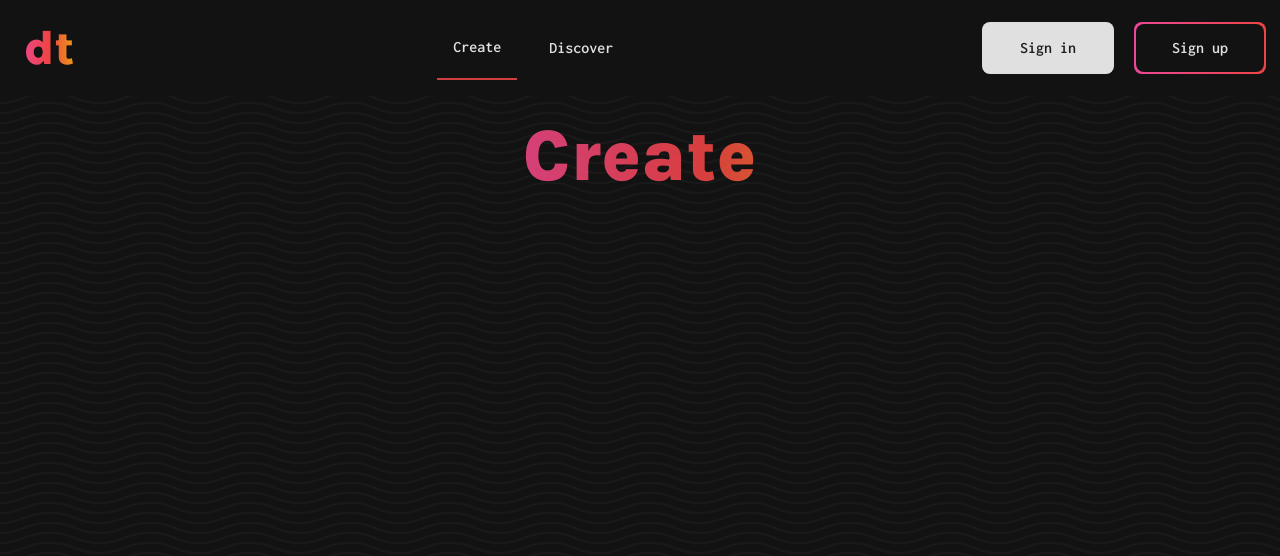
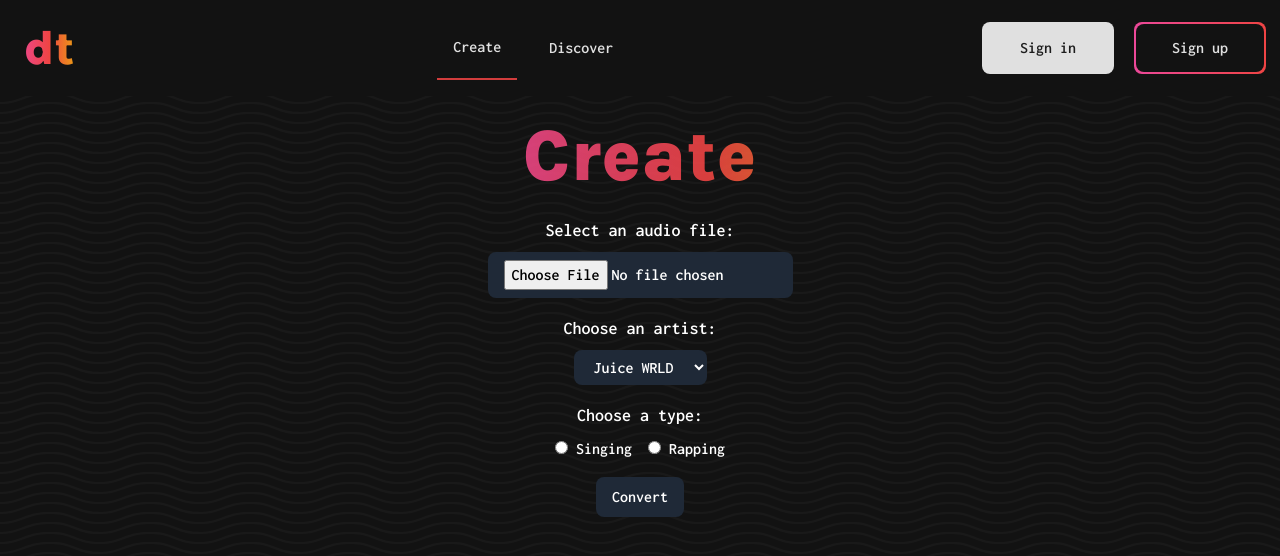
Before and after one commit to s-darr/deeptune, a Next.js app: page /create in a window 1280 px wide. Shown: the top 556 px of the page. Built offline with nearby package versions, Linux system fonts and the light colour scheme; no server answers.

Commit message:
feat: implement API call to convert audio files

```diff
--- a/prettier.config.js
+++ b/prettier.config.js
@@ -3,4 +3,5 @@ module.exports = {
     tabWidth: 4,
     semi: false,
     singleQuote: true,
+    quoteProps: 'preserve',
 }
--- a/src/components/CheckoutForm.js
+++ b/src/components/CheckoutForm.js
@@ -4,7 +4,9 @@ const CheckoutForm = () => {
     const { userId } = useAuth()
     const handleSubmit = async (e) => {
         e.preventDefault()
-        const stripe = await loadStripe(process.env.STRIPE_PUBLISHABLE_KEY)
+        const stripe = await loadStripe(
+            process.env.NEXT_PUBLIC_STRIPE_PUBLISHABLE_KEY
+        )
         const { error } = await stripe.redirectToCheckout({
             // webhook can access session created
             lineItems: [
--- /dev/null
+++ b/src/components/Spinner.js
@@ -0,0 +1,26 @@
+const Spinner = () => {
+    return (
+        <svg
+            className="animate-spin h-5 w-5 text-white"
+            xmlns="http://www.w3.org/2000/svg"
+            fill="none"
+            viewBox="0 0 24 24"
+        >
+            <circle
+                className="opacity-25"
+                cx="12"
+                cy="12"
+                r="10"
+                stroke="currentColor"
+                strokeWidth="4"
+            ></circle>
+            <path
+                className="opacity-75"
+                fill="currentColor"
+                d="M4 12a8 8 0 018-8V0C5.373 0 0 5.373 0 12h4zm2 5.291A7.962 7.962 0 014 12H0c0 1.962.804 3.87 2 5.291l2-2.875z"
+            ></path>
+        </svg>
+    )
+}
+
+export default Spinner
--- a/src/pages/api/webhook.js
+++ b/src/pages/api/webhook.js
@@ -1,4 +1,5 @@
 // see https://github.com/vercel/next.js/blob/canary/examples/with-stripe-typescript/pages/api/webhooks/index.ts
+// must create local webhook event to test : https://stripe.com/docs/webhooks/test?locale=en-GB
 import Stripe from 'stripe'
 import { PrismaClient } from '@prisma/client'
 const handler = async (req, res) => {
--- a/src/pages/create.js
+++ b/src/pages/create.js
@@ -1,5 +1,36 @@
 import Navbar from '../components/Navbar'
+import { useAuth } from '@clerk/clerk-react'
+import { convertAudio } from '@component/utils/convertAudio'
+import { useState } from 'react'
+import Spinner from '../components/Spinner'
+import { downloadBlob } from '@component/utils/downloadBlob'
 export default function Create() {
+    const [loading, setLoading] = useState(false)
+    const { userId } = useAuth()
+    const handleSubmit = async (event) => {
+        event.preventDefault()
+        // need to perform some validation here, eg check if file is wav file, if user not signed in, etc
+        // set loading to true after validation
+        setLoading(true)
+        const inputFormData = new FormData(event.target)
+        const { artist, type } = Object.fromEntries(inputFormData.entries())
+        const file = inputFormData.get('input-file')
+        const f0Method = type === 'singing' ? 'parselmouth' : 'dio' // api works better with parselmouth for singing
+        const requestJsonData = {
+            'model-name': artist,
+            'userId': userId,
+            'speaker': 'anything',
+            'f0-method': f0Method,
+            'output-file': 'output.wav',
+            'input-file': file,
+        }
+        for (const key in requestJsonData) {
+            inputFormData.append(key, requestJsonData[key])
+        }
+        const data = await convertAudio(inputFormData)
+        downloadBlob(data, 'output.wav')
+        setLoading(false) // change state of spinner once download is complete
+    }
     return (
         <main className="font-body font-semibold h-screen w-screen bg-base bg-hero-pattern">
             <Navbar />
@@ -7,6 +38,68 @@ export default function Create() {
                 <h1 className="flex font-extrabold md:text-7xl sm:text-6xl text-5xl font-heading text-transparent bg-clip-text bg-gradient-to-r from-primary via-secondary to-tertiary animate-title">
                     Create
                 </h1>
+                <form
+                    className="mt-6 flex flex-col justify-center items-center"
+                    onSubmit={handleSubmit}
+                >
+                    <label
+                        htmlFor="audio-file"
+                        className="text-white text-lg mb-2"
+                    >
+                        Select an audio file:
+                    </label>
+                    <input
+                        type="file"
+                        id="audio-file"
+                        accept=".mp3,.wav"
+                        className="bg-gray-800 text-white py-2 px-4 rounded-lg mb-4"
+                        name="input-file"
+                    />
+                    <label htmlFor="artist" className="text-white text-lg mb-2">
+                        Choose an artist:
+                    </label>
+                    <select
+                        id="artist"
+                        name="artist"
+                        className="bg-gray-800 text-white py-2 px-4 rounded-lg mb-4"
+                    >
+                        <option value="Juice">Juice WRLD</option>
+                        <option value="Dua">Dua Lipa</option>
+                        <option value="artist3">Artist 3</option>
+                    </select>
+                    <label htmlFor="type" className="text-white text-lg mb-2">
+                        Choose a type:
+                    </label>
+                    <div className="flex flex-row items-center mb-4">
+                        <label htmlFor="singing" className="text-white mr-4">
+                            <input
+                                type="radio"
+                                id="type"
+                                name="type"
+                                value="singing"
+                                className="mr-2"
+                            />
+                            Singing
+                        </label>
+                        <label htmlFor="rapping" className="text-white">
+                            <input
+                                type="radio"
+                                id="rapping"
+                                name="genre"
+                                value="rapping"
+                                className="mr-2"
+                            />
+                            Rapping
+                        </label>
+                    </div>
+                    <button
+                        type="submit"
+                        className="bg-gray-800 text-white py-2 px-4 rounded-lg flex items-center justify-center"
+                        disabled={loading}
+                    >
+                        {loading ? <Spinner /> : 'Convert'}
+                    </button>
+                </form>
             </div>
         </main>
     )
--- /dev/null
+++ b/src/utils/convertAudio.js
@@ -0,0 +1,8 @@
+export const convertAudio = async (formData) => {
+    const response = await fetch(process.env.NEXT_PUBLIC_CONVERSION_API_URL, {
+        method: 'POST',
+        body: formData,
+    })
+
+    return await response.blob()
+}
--- /dev/null
+++ b/src/utils/downloadBlob.js
@@ -0,0 +1,10 @@
+export const downloadBlob = (blob, fileName) => {
+    //automatically download blob returned from fetching API
+    const downloadUrl = URL.createObjectURL(blob)
+    const downloadLink = document.createElement('a')
+    downloadLink.href = downloadUrl
+    downloadLink.download = fileName
+    document.body.appendChild(downloadLink)
+    downloadLink.click()
+    document.body.removeChild(downloadLink)
+}
```
